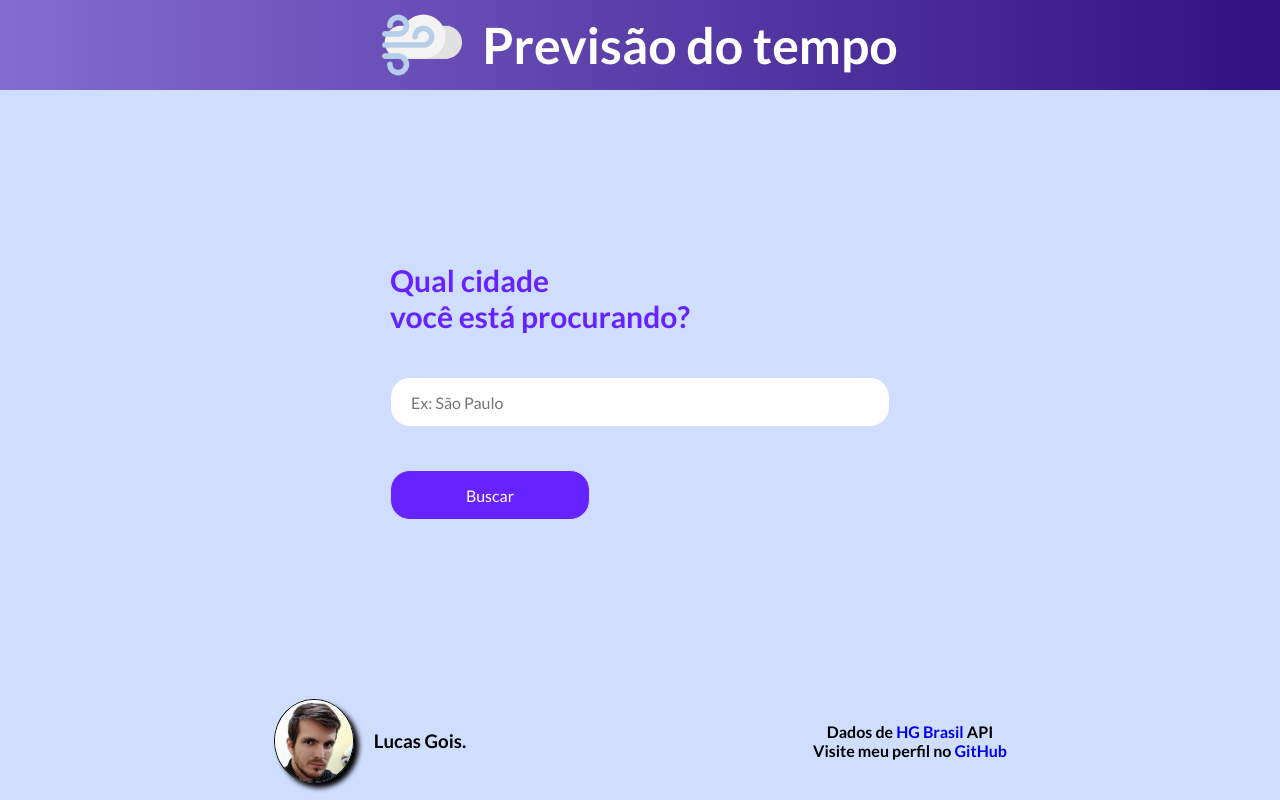
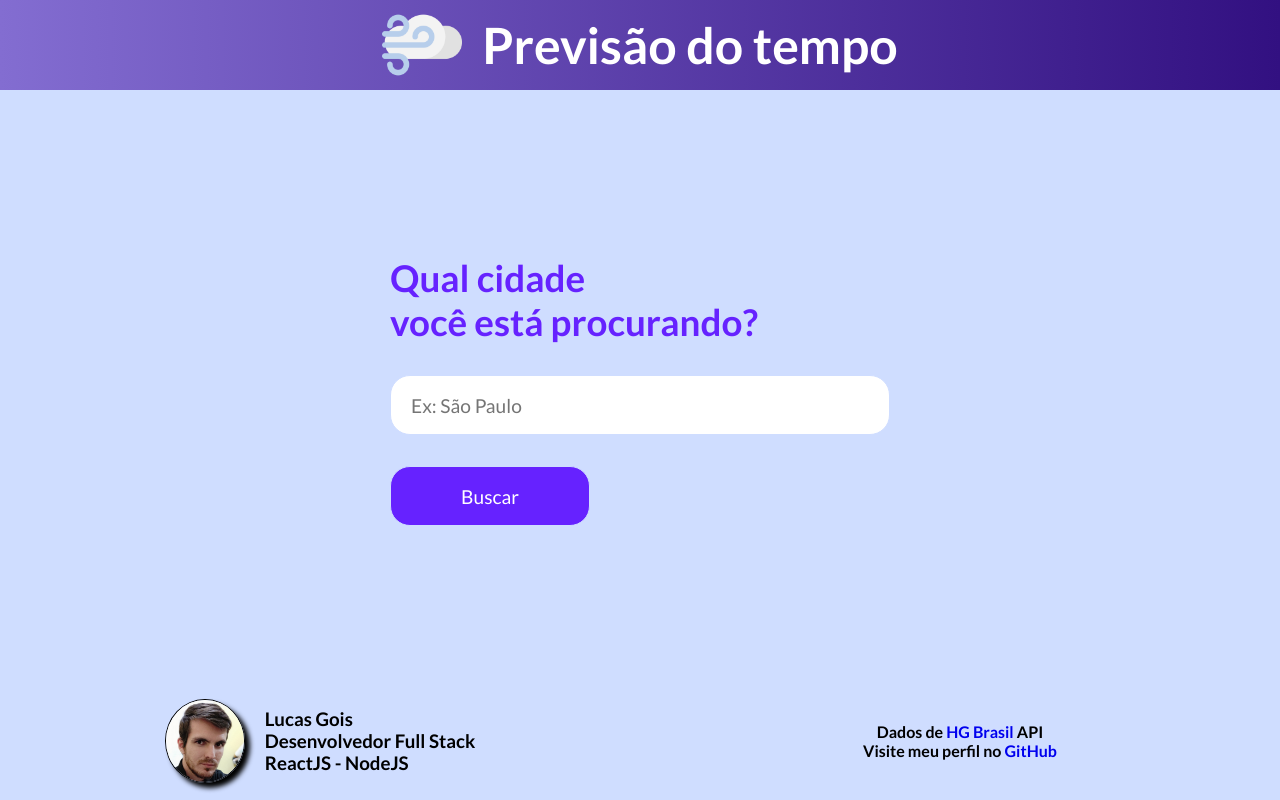
Before and after one commit to LucasGois1/weather, a React (Create React App) app: page / in a window 1280 px wide. Built offline with nearby package versions, Linux system fonts and the light colour scheme; no server answers.

Commit message:
v2.0.2 - Layout improvements

```diff
--- a/src/components/Footer.jsx
+++ b/src/components/Footer.jsx
@@ -9,7 +9,11 @@ const Footer = () => {
             <div className="footer-content">
                 <div className="footer-left">
                     <img src="/assets/lucas.jpg" alt="Lucas" />
-                    <h3>Lucas Gois.</h3>
+                    <div className="dev-description">
+                        <h3>Lucas Gois</h3>
+                        <h3>Desenvolvedor Full Stack</h3>
+                        <h3>ReactJS - NodeJS</h3>
+                    </div>
                 </div>
                 <div className="footer-right">
                     <h4>
--- a/src/components/Result.jsx
+++ b/src/components/Result.jsx
@@ -25,15 +25,15 @@ const Result = () => {
                             </div>
                             <div className="info-temp">
                                 <img src={`assets/icons/png/99.png`} width="30" height="30" alt="temp" />
-                                <h2>
+                                <h3>
                                     {`${temp}ºC`}
-                                </h2>
+                                </h3>
                             </div>
                             <div className="info-wind">
                                 <img src={`assets/icons/png/98.png`} width="30" height="30" alt="wind" />
-                                <h2>
+                                <h3>
                                     {wind}
-                                </h2>
+                                </h3>
                             </div>
                         </div>
 
--- a/src/components/Search.jsx
+++ b/src/components/Search.jsx
@@ -17,6 +17,7 @@ const Search = () => {
     const getInfo = async () => {
 
         const data = await getWeatherInfo(userChoice)
+        console.log(data.results)
         if (data) {
             const newInfo = {
                 city: data.results.city,
--- a/src/components/style/Footer.css
+++ b/src/components/style/Footer.css
@@ -4,8 +4,6 @@ footer {
     align-items: center;
     height: 140px;
     width: 100%;
-    padding-left: 100px;
-    padding-right: 100px;
     padding-bottom: 10px;
 }
 
@@ -18,6 +16,13 @@ footer img {
     margin-right: 20px;
 }
 
+.dev-description {
+    display: flex;
+    flex-direction: column;
+    justify-content: center;
+    align-items: flex-start;
+}
+
 .footer-content {
     display: flex;
     flex-direction: row;
@@ -28,6 +33,7 @@ footer img {
 
 .footer-left {
     display: flex;
+    width: 90%;
     flex: 1;
     flex-direction: row;
     justify-content: center;
@@ -36,6 +42,7 @@ footer img {
 
 .footer-right {
     display: flex;
+    width: 90%;
     flex: 1;
     flex-direction: column;
     justify-content: space-around;
--- a/src/components/style/List.css
+++ b/src/components/style/List.css
@@ -7,6 +7,7 @@
     width: 1200px;
     overflow: scroll;
     padding: 20px;
+    margin-right: 20px;
     background-color: white;
     border-radius: 20px;
     box-shadow: black 10px 10px 10px;
@@ -20,7 +21,7 @@
     height: 100%;
     justify-content: space-around;
     align-items: center;
-    font-size: 25px;
+    font-size: 1.3rem;
     margin-right: 30px;
     color: #421186;
     font-weight: bolder;
--- a/src/components/style/Result.css
+++ b/src/components/style/Result.css
@@ -4,6 +4,7 @@
     align-items: center;
     width: 100%;
     height: 100%;
+    max-height: 750px;
 }
 
 .result-card {
@@ -13,7 +14,7 @@
     align-items: center;
     width: 600px;
     height: 90%;
-    padding: 20px;
+    padding: 20px 10px 20px 20px;
     border-radius: 20px;
     background-image: linear-gradient(to right, #836dd1, #321081);
     color: white;
@@ -52,11 +53,12 @@
     flex-direction: column;
     justify-content: space-around;
     align-items: flex-end;
-    height: 80%;
+    height: 100%;
 }
 
 .card-title {
-    font-size: 25px;
+    font-size: 1.3rem;
+    margin-bottom: 30px;
 }
 
 .info-temp,
@@ -65,7 +67,7 @@
     flex-direction: row;
 }
 
-.info-wind h2 {
+.info-wind h3 {
     margin-left: 10px;
 }
 
@@ -97,7 +99,7 @@
         height: 120px;
     }
     .card-title {
-        font-size: 18px;
+        font-size: 1.1rem;
     }
     .card-title-area {
         align-items: flex-start;
--- a/src/components/style/Search.css
+++ b/src/components/style/Search.css
@@ -4,6 +4,7 @@
     align-items: center;
     width: 100%;
     height: 100%;
+    max-height: 800px;
 }
 
 .search-area label {
@@ -15,28 +16,28 @@
 
 .search-area label h1 {
     color: #6622ff;
-    font-size: 30px;
+    font-size: 2.3rem;
 }
 
 input {
     width: 500px;
-    height: 50px;
+    height: 60px;
     border-radius: 20px;
     padding-left: 20px;
     padding-right: 20px;
     border: #cfddff 1px solid;
-    font-size: 16px;
+    font-size: 1.2rem;
     color: #6622ff;
     outline-style: none;
 }
 
 button {
     width: 200px;
-    height: 50px;
+    height: 60px;
     border-radius: 20px;
     background-color: #6622ff;
     color: white;
-    font-size: 16px;
+    font-size: 1.2rem;
     border: 1px #cfddff solid;
     outline-style: none;
 }
--- a/src/hgWeather.js
+++ b/src/hgWeather.js
@@ -3,7 +3,7 @@ require('dotenv').config({ path: '.env' })
 
 //salvando em constantes a minha senha da api, e o endereco de busca padrao
 const API_BASE = 'https://api.hgbrasil.com/weather'
-const API_KEY = process.env.REACT_APP_WEATHER_API_KEY
+const API_KEY = process.env.REACT_APP_WEATHER_API_KEY_DEV
 
 
 // funcao basica de consultas
```
Also changed, not shown: public/assets/icons/conditions/cloud.png (renamed from public/assets/icons/png/032-wind.png), public/assets/icons/png/019-windy.png (deleted).
